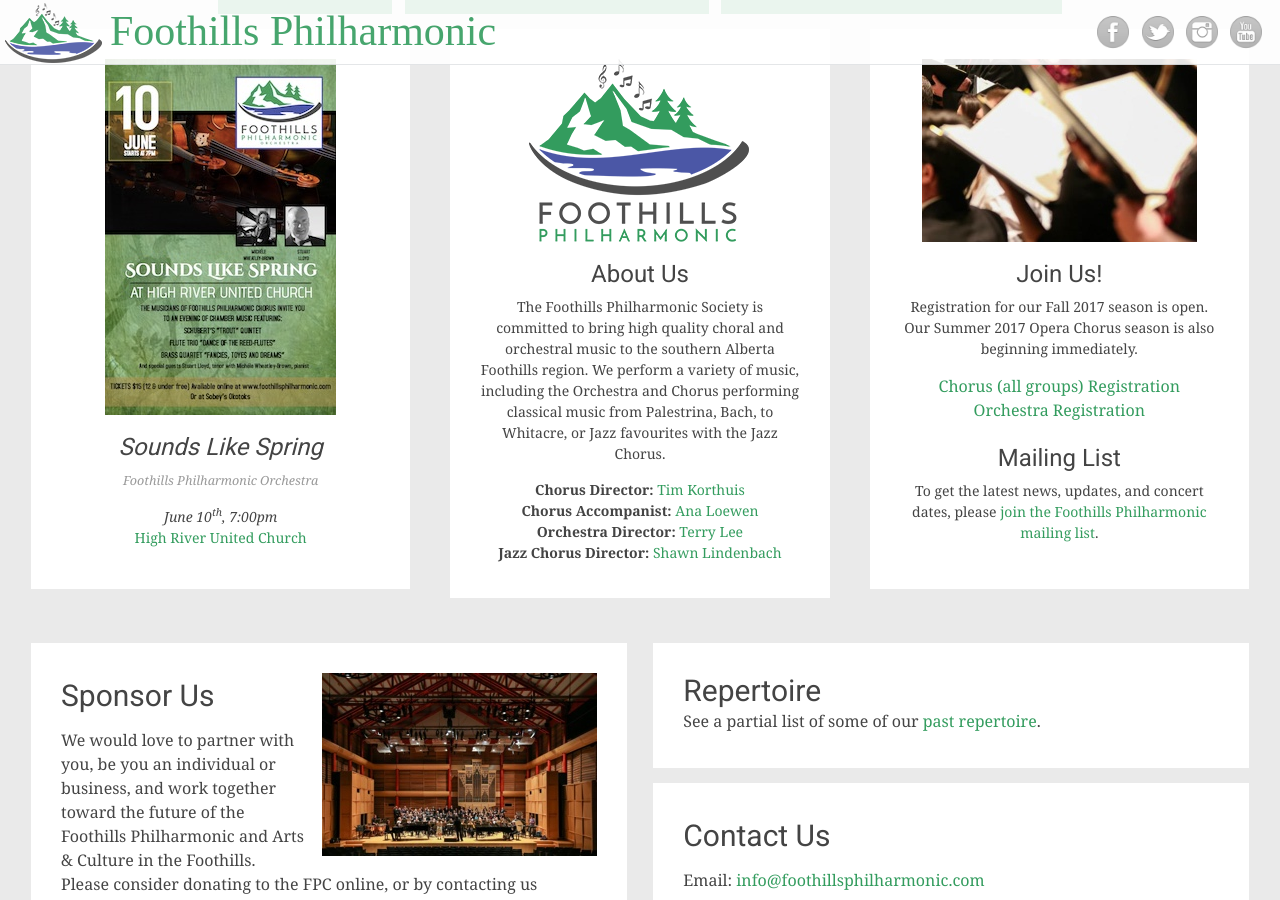
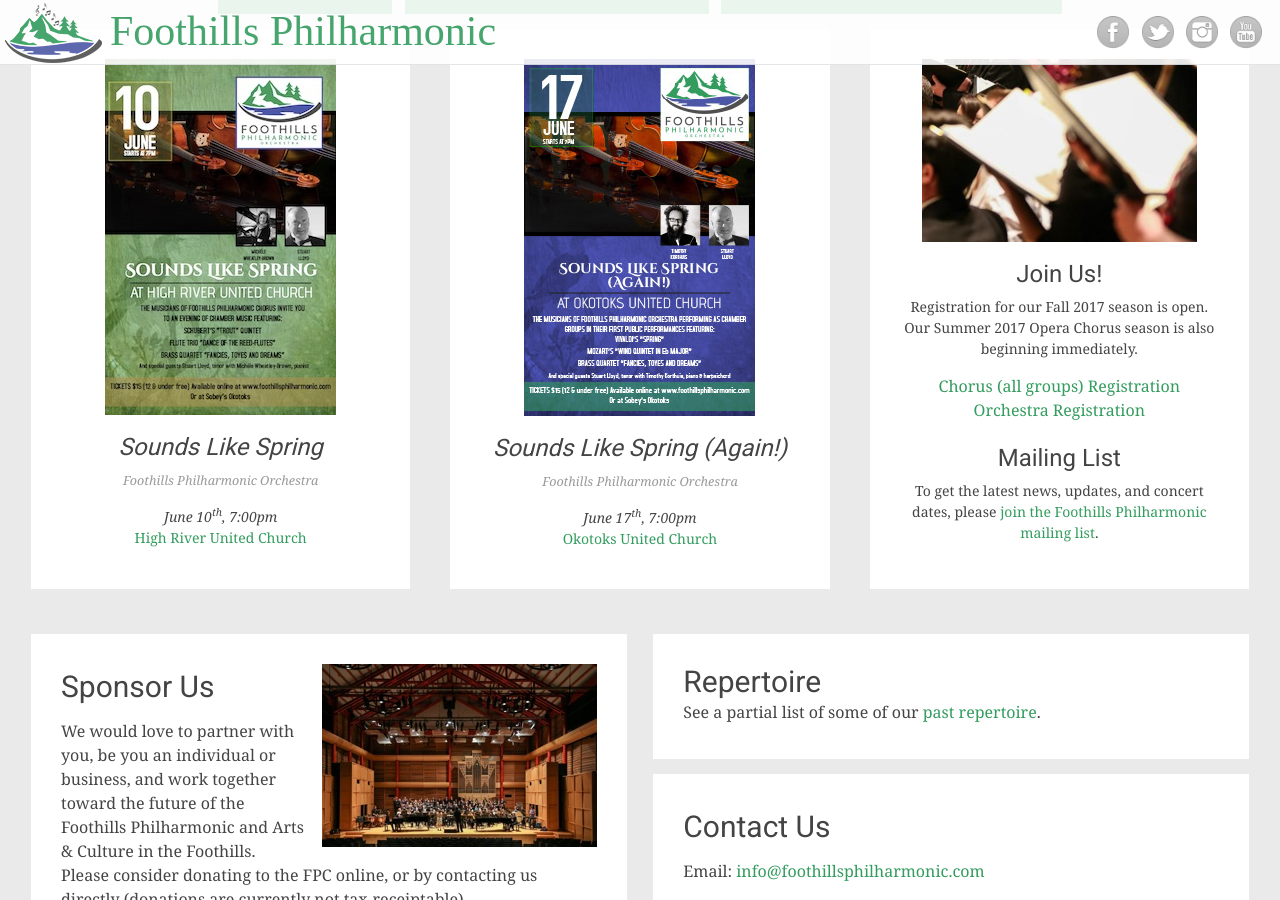
Before and after one commit to percyhanna/fps, a Jekyll site: the page built from index.html, in a window 1280 px wide and 900 px high, scrolled down 456 px. Built offline with Jekyll 4.4.1, drawn with Linux system fonts in a browser that asks for light colours; some web fonts are replaced; Markdown is read by kramdown in place of the engine named in the settings.

Commit message:
Add Sounds Like Spring (Again!) info

```diff
--- a/index.html
+++ b/index.html
@@ -21,14 +21,12 @@
 
         <div class="tg-one-third">
           <div class="page_text_container">
-            <img class="hide-mobile content-image" alt="FPC Logo" src="/images/logo-mountains.png" width="275" height="183">
-            <h1 class="entry-title">About Us</h1>
-            <p>The Foothills Philharmonic Society is committed to bring high quality choral and orchestral music to the southern Alberta Foothills region. We perform a variety of music, including the Orchestra and Chorus performing classical music from Palestrina, Bach, to Whitacre, or Jazz favourites with the Jazz Chorus.</p>
+            <a href="/sounds-like-spring-again.html"><img class="content-image" alt="Sounds Like Spring (Again)" src="/images/fpo-sounds-like-spring-again.jpg" width="231" height="357"></a>
+            <h1 class="entry-title"><em>Sounds Like Spring (Again!)</em></h1>
+            <p><span class="minor"><em>Foothills Philharmonic Orchestra</em></span></p>
             <p>
-              <strong>Chorus Director:</strong> <a href="/about-tim.html">Tim Korthuis</a><br/>
-              <strong>Chorus Accompanist:</strong> <a href="http://www.souliloquy.ca" target="_blank">Ana Loewen</a><br/>
-              <strong>Orchestra Director:</strong> <a href="/about-terry.html">Terry Lee</a><br/>
-              <strong>Jazz Chorus Director:</strong> <a href="/about-shawn.html">Shawn Lindenbach</a>
+              <a href="http://www.brownpapertickets.com/event/2957068" target="_blank" style="color: #444444"><em>June 17<sup>th</sup>, 7:00pm</em></a><br/>
+              <a href="https://www.google.ca/maps/place/Okotoks+United+Church/@50.724914,-113.979771,15z/data=!4m2!3m1!1s0x0:0x9f916ee0400c6c6f" target="_blank">Okotoks United Church</a>
             </p>
           </div>
         </div>
--- a/sounds-like-spring.html
+++ b/sounds-like-spring.html
@@ -8,7 +8,7 @@
   <div id="primary" class="content-area">
     <main id="main" class="site-main" role="main">
       <article id="about-tim" class="post type-post status-publish format-standard hentry category-uncategorized tag-boat tag-lake">
-        <img title="Spring Swing" src="/images/fpo-sounds-like-spring-poster.jpg" width="500" height="773" class="right">
+        <img title="Sounds Like Spring" src="/images/fpo-sounds-like-spring-poster.jpg" width="500" height="773" class="right">
         <header class="entry-header">
           <h1 class="entry-title">Sounds Like Spring</h1>
           <h6><em class="minor">Foothills Philharmonic Orchestra</em></h6>
@@ -35,7 +35,7 @@
           <p>Tickets available at the door, or online through <a href="http://www.brownpapertickets.com/event/2956985" target="_blank">Brown Paper Tickets</a>.</p>
 
           <p>
-            Join us on June 17<sup>th</sup> for <strong>Sounds Like Spring (Again)</strong>, offering a different program including Antonio Vivaldi’s <em><strong>Spring</strong></em>, W.A. Mozart’s <em><strong>Wind Quintet in Eb major</strong></em>, and Giles Farnaby’s <em><strong>Fancies, Toyes and Dreams</strong></em>.
+            Join us on June 17<sup>th</sup> for <a href="/sounds-like-spring-again.html">Sounds Like Spring (Again)</a>, offering a different program including Antonio Vivaldi’s <em><strong>Spring</strong></em>, W.A. Mozart’s <em><strong>Wind Quintet in Eb major</strong></em>, and Giles Farnaby’s <em><strong>Fancies, Toyes and Dreams</strong></em>.
           </p>
 
           <p>
```
Also changed, not shown: sounds-like-spring-again.html (added, +48 -0 lines), images/fpo-sounds-like-spring-again-poster.jpg (added), images/fpo-sounds-like-spring-again.jpg (added).
